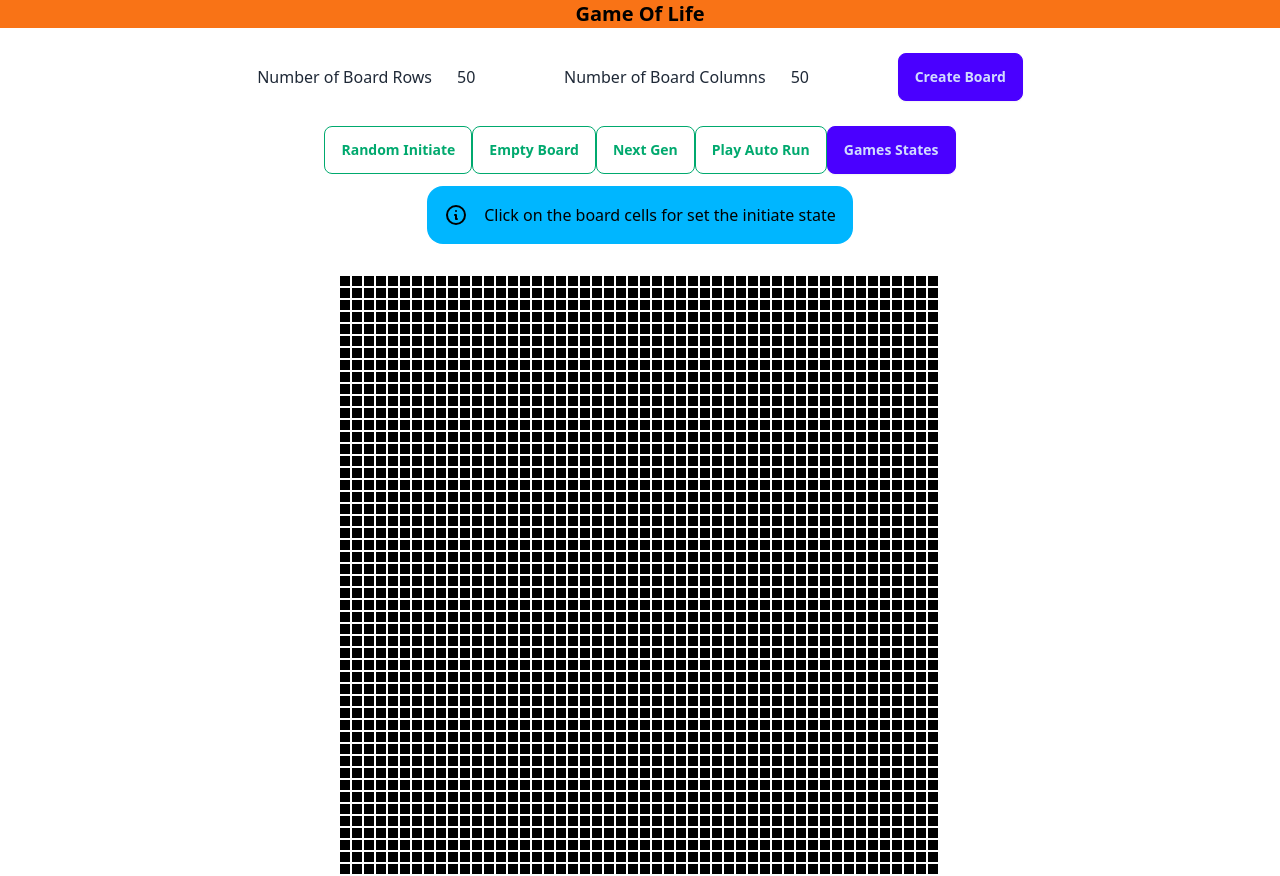
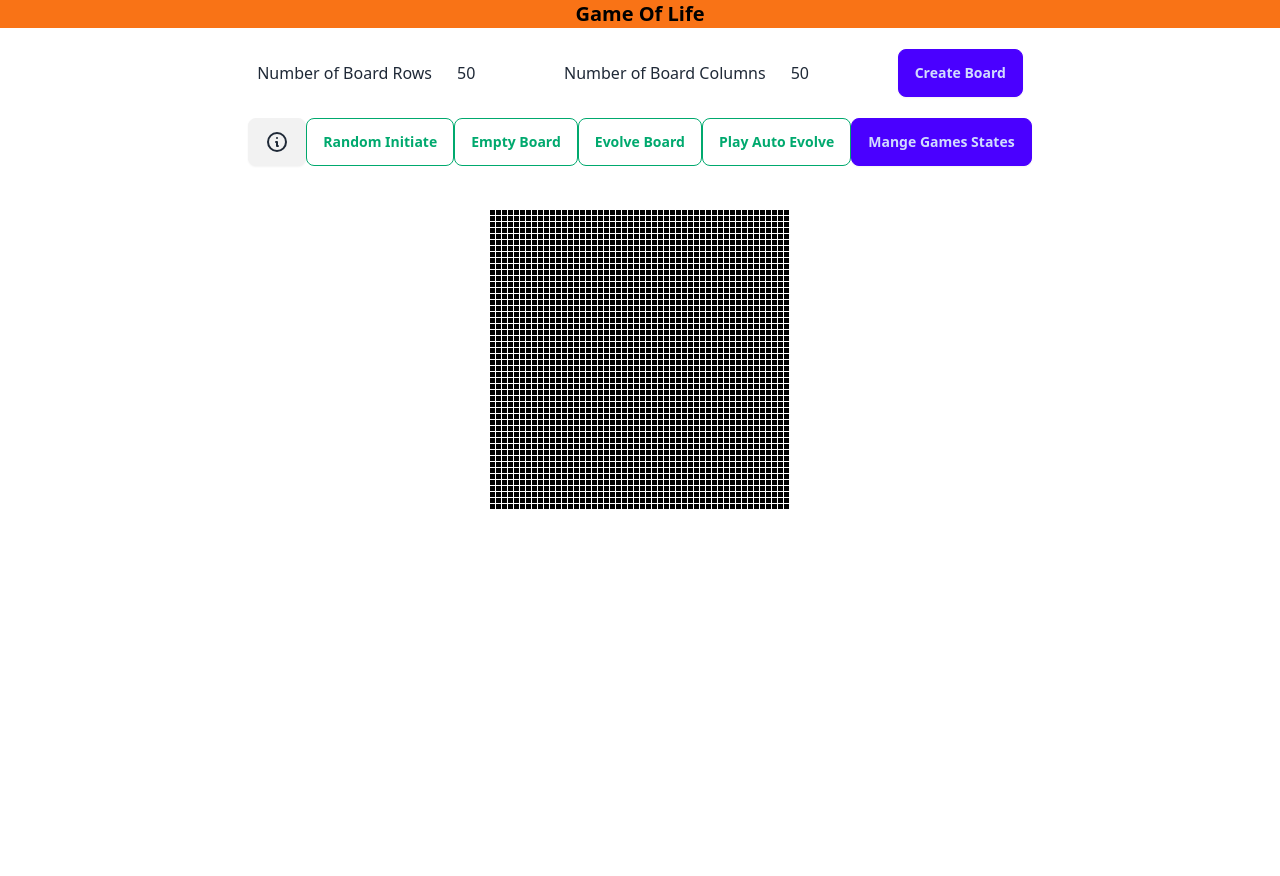
Before and after one commit to naor88/game-of-life, a Next.js app: page / in a window 1280 px wide. After the commit the page ends 800 px from the top, so only its background shows below. Built offline with nearby package versions, Linux system fonts and the light colour scheme.

Commit message:
chore: code and UI organize

```diff
--- /dev/null
+++ b/src/app/components/ErrorAlert.tsx
@@ -0,0 +1,30 @@
+import React from "react";
+
+export const ErrorAlert = ({
+  errorMsg,
+  setErrorMsg,
+}: {
+  errorMsg: string;
+  setErrorMsg: (msg: string) => void;
+}) => (
+  <div
+    className="alert alert-error max-w-fit cursor-pointer"
+    onClick={() => setErrorMsg("")}
+  >
+    <svg
+      xmlns="http://www.w3.org/2000/svg"
+      className="stroke-current shrink-0 h-6 w-6"
+      fill="none"
+      viewBox="0 0 24 24"
+    >
+      <path
+        strokeLinecap="round"
+        strokeLinejoin="round"
+        strokeWidth="2"
+        d="M10 14l2-2m0 0l2-2m-2 2l-2-2m2 2l2 2m7-2a9 9 0 11-18 0 9 9 0 0118 0z"
+      />
+    </svg>
+
+    <span>Error! {errorMsg}</span>
+  </div>
+);
--- /dev/null
+++ b/src/app/components/InfoTooltip.tsx
@@ -0,0 +1,19 @@
+export const InfoTooltip = ({ text }: { text: string }) => (
+  <div className="tooltip tooltip-bottom tooltip-info" data-tip={text}>
+    <button className="btn">
+      <svg
+        xmlns="http://www.w3.org/2000/svg"
+        fill="none"
+        viewBox="0 0 24 24"
+        className="stroke-current shrink-0 w-6 h-6"
+      >
+        <path
+          strokeLinecap="round"
+          strokeLinejoin="round"
+          strokeWidth="2"
+          d="M13 16h-1v-4h-1m1-4h.01M21 12a9 9 0 11-18 0 9 9 0 0118 0z"
+        ></path>
+      </svg>
+    </button>
+  </div>
+);
--- /dev/null
+++ b/src/app/components/ManageGameState.tsx
@@ -0,0 +1,55 @@
+import React from "react";
+import { FontAwesomeIcon } from "@fortawesome/react-fontawesome";
+import { faCirclePlus } from "@fortawesome/free-solid-svg-icons";
+
+interface Props {
+  saveGameState: () => void;
+  savedGames: string[];
+  loadGameState: (gameTS: string) => void;
+}
+
+export const ManageGamsStats = ({
+  saveGameState,
+  savedGames,
+  loadGameState,
+}: Props) => {
+  return (
+    <div className="drawer">
+      <input id="my-saved-games" type="checkbox" className="drawer-toggle" />
+
+      <div className="drawer-content">
+        <label
+          htmlFor="my-saved-games"
+          className="btn btn-primary drawer-button"
+        >
+          Mange Games States
+        </label>
+      </div>
+      <div className="drawer-side">
+        <label
+          htmlFor="my-saved-games"
+          aria-label="close sidebar"
+          className="drawer-overlay"
+        ></label>
+        <ul className="menu p-4 w-80 min-h-full bg-base-200 text-base-content">
+          <button className="btn btn-outline" onClick={saveGameState}>
+            <FontAwesomeIcon icon={faCirclePlus} className="m-0" />
+            Save Game State
+          </button>
+
+          <div className="flex flex-col mt-6">
+            {savedGames.map((item: string) => (
+              <button
+                onClick={() => loadGameState(item)}
+                key={item}
+                className="btn btn-outline"
+              >
+                {new Date(+item).toLocaleTimeString()}
+              </button>
+            ))}
+          </div>
+        </ul>
+      </div>
+    </div>
+  );
+};
--- a/src/app/components/Matrix.tsx
+++ b/src/app/components/Matrix.tsx
@@ -7,8 +7,8 @@ interface MatrixProps {
   rows: number;
   cols: number;
 }
-const cellSize = 10;
-const cellGap = 2;
+const cellSize = 5;
+const cellGap = 1;
 
 const cellHeight = cellSize + cellGap;
 const cellWeight = cellSize + cellGap;
@@ -75,7 +75,7 @@ export const Matrix: React.FC<MatrixProps> = ({
 
   return (
     <canvas
-      className="flex flex-row justify-center my-5"
+      className="flex flex-row justify-center my-5 cursor-pointer"
       ref={canvasRef}
       width={cols * cellHeight}
       height={rows * cellWeight}
--- a/src/pages/GameOfLife.tsx
+++ b/src/pages/GameOfLife.tsx
@@ -1,8 +1,6 @@
 import React, { useState, useEffect, useCallback } from "react";
 import { generateMatrixKey } from "@/utils";
 import { Matrix } from "@/app/components/Matrix";
-import { FontAwesomeIcon } from "@fortawesome/react-fontawesome";
-import { faCirclePlus } from "@fortawesome/free-solid-svg-icons";
 
 import {
   getAllSavedGames,
@@ -11,6 +9,9 @@ import {
   getEvolveBoard,
   initGame,
 } from "@/app/api";
+import { ManageGamsStats } from "@/app/components/ManageGameState";
+import { InfoTooltip } from "@/app/components/InfoTooltip";
+import { ErrorAlert } from "@/app/components/ErrorAlert";
 
 const speedMs = 200;
 const initMatrixSize = 50;
@@ -28,7 +29,6 @@ export default function Home() {
 
   const initGameWithRandom = () => initiateGame(true);
   const initGameWithEmpty = () => initiateGame(false);
-
 
   const initiateGame = async (useRandomCells = false) => {
     const { livingCells } = await initGame(rows, cols, useRandomCells);
@@ -89,6 +89,23 @@ export default function Home() {
     }
   };
 
+  const saveGameState = async () => {
+    try {
+      await saveGame(rows, cols, livingCells);
+      setSuccessMsg("Game State Saved Successfully!");
+      await fetchAllSavedGames();
+    } catch (error) {
+      setErrorMsg("error: " + error);
+    }
+  };
+
+  const loadGameState = async (gameTS: string) => {
+    const { livingCells, rows, cols } = await loadGameInfo(gameTS);
+    setCols(cols);
+    setRows(rows);
+    setLivingCells(new Set(livingCells));
+  };
+
   useEffect(() => {
     const abortController = new AbortController();
     fetchAllSavedGames();
@@ -119,7 +136,7 @@ export default function Home() {
           </h1>
         </div>
         <form onSubmit={handleSubmit}>
-          <div className="my-3 mx-auto p-3 flex flex-row gap-6 justify-center leading-10 border border-white rounded-xl max-w-fit">
+          <div className="my-3 mx-auto p-2 flex flex-row gap-6 justify-center leading-10 border border-white rounded-xl max-w-fit">
             <div className="flex flex-row gap-3 items-center">
               <label htmlFor="rows">Number of Board Rows</label>
               <input
@@ -149,6 +166,7 @@ export default function Home() {
         </form>
 
         <div className="flex flex-row justify-around max-w-fit mx-auto">
+          <InfoTooltip text="Click on a board cell for set the initiate state" />
           <button
             className="btn btn-outline btn-success"
             onClick={initGameWithRandom}
@@ -162,110 +180,27 @@ export default function Home() {
             Empty Board
           </button>
           <button className="btn btn-outline btn-success" onClick={evolveBoard}>
-            Next Gen
+            Evolve Board
           </button>
           <button
             className="btn btn-outline btn-success"
             onClick={() => setIsAuto((prevState) => !prevState)}
           >
-            {isAuto ? "Stop" : "Play"} Auto Run
+            {isAuto ? "Stop" : "Play"} Auto Evolve
           </button>
-          <div className="drawer">
-            <input id="my-drawer" type="checkbox" className="drawer-toggle" />
-            <div className="drawer-content">
-              {/* Page content here */}
-              <label
-                htmlFor="my-drawer"
-                className="btn btn-primary drawer-button"
-              >
-                Games States
-              </label>
-            </div>
-            <div className="drawer-side">
-              <label
-                htmlFor="my-drawer"
-                aria-label="close sidebar"
-                className="drawer-overlay"
-              ></label>
-              <ul className="menu p-4 w-80 min-h-full bg-base-200 text-base-content">
-                <button
-                  className="btn btn-outline"
-                  onClick={async () => {
-                    try {
-                      await saveGame(rows, cols, livingCells);
-                      setSuccessMsg("Game State Saved Successfully!");
-                      await fetchAllSavedGames();
-                    } catch (error) {
-                      setErrorMsg("error: " + error);
-                    }
-                  }}
-                >
-                  <FontAwesomeIcon icon={faCirclePlus} className="m-0" />
-                  Save Game State
-                </button>
 
-                <div className="flex flex-col mt-6">
-                  {savedGames.map((item: string) => (
-                    <button
-                      onClick={async () => {
-                        const { livingCells, rows, cols } = await loadGameInfo(
-                          item
-                        );
-                        setCols(cols);
-                        setRows(rows);
-                        setLivingCells(new Set(livingCells));
-                      }}
-                      key={item}
-                      className="btn btn-outline"
-                    >
-                      {new Date(+item).toLocaleTimeString()}
-                    </button>
-                  ))}
-                </div>
-              </ul>
-            </div>
-          </div>
+          <ManageGamsStats
+            loadGameState={loadGameState}
+            saveGameState={saveGameState}
+            savedGames={savedGames}
+          />
         </div>
       </div>
       {errorMsg ? (
-        <div className="alert alert-error max-w-fit">
-          <svg
-            xmlns="http://www.w3.org/2000/svg"
-            className="stroke-current shrink-0 h-6 w-6"
-            fill="none"
-            viewBox="0 0 24 24"
-          >
-            <path
-              strokeLinecap="round"
-              strokeLinejoin="round"
-              strokeWidth="2"
-              d="M10 14l2-2m0 0l2-2m-2 2l-2-2m2 2l2 2m7-2a9 9 0 11-18 0 9 9 0 0118 0z"
-            />
-          </svg>
-
-          <span>Error! {errorMsg}</span>
-        </div>
+        <ErrorAlert errorMsg={errorMsg} setErrorMsg={setErrorMsg} />
       ) : rows > 0 && cols > 0 ? (
         <>
-          <div className="my-3 flex flex-row gap-6 justify-center">
-            <div className="alert alert-info max-w-fit">
-              <svg
-                xmlns="http://www.w3.org/2000/svg"
-                fill="none"
-                viewBox="0 0 24 24"
-                className="stroke-current shrink-0 w-6 h-6"
-              >
-                <path
-                  strokeLinecap="round"
-                  strokeLinejoin="round"
-                  strokeWidth="2"
-                  d="M13 16h-1v-4h-1m1-4h.01M21 12a9 9 0 11-18 0 9 9 0 0118 0z"
-                ></path>
-              </svg>
-
-              <span>Click on the board cells for set the initiate state</span>
-            </div>
-          </div>
+          <div className="my-3 flex flex-row gap-6 justify-center"></div>
           {successMsg && (
             <div className="alert alert-success max-w-fit">{successMsg}</div>
           )}
```
